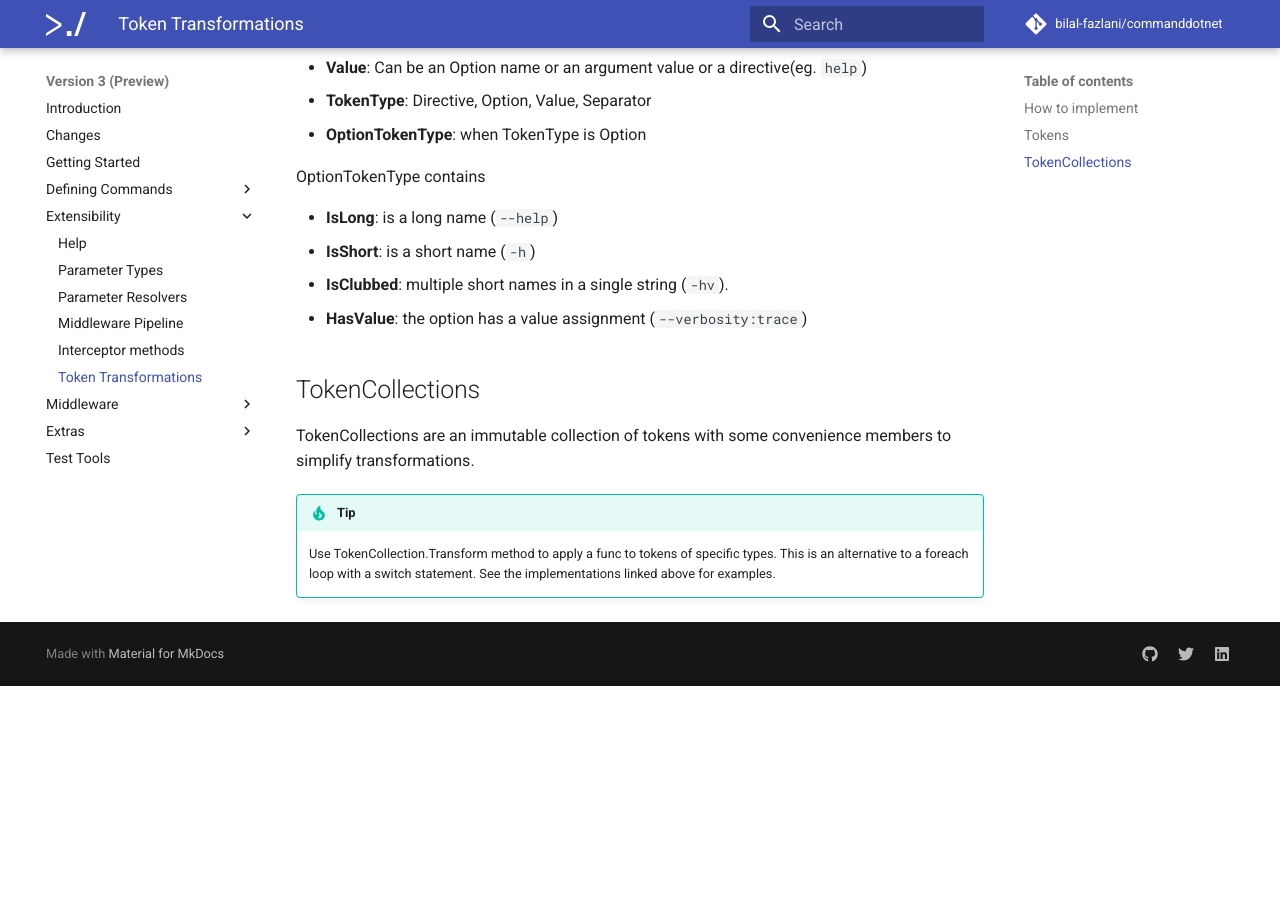
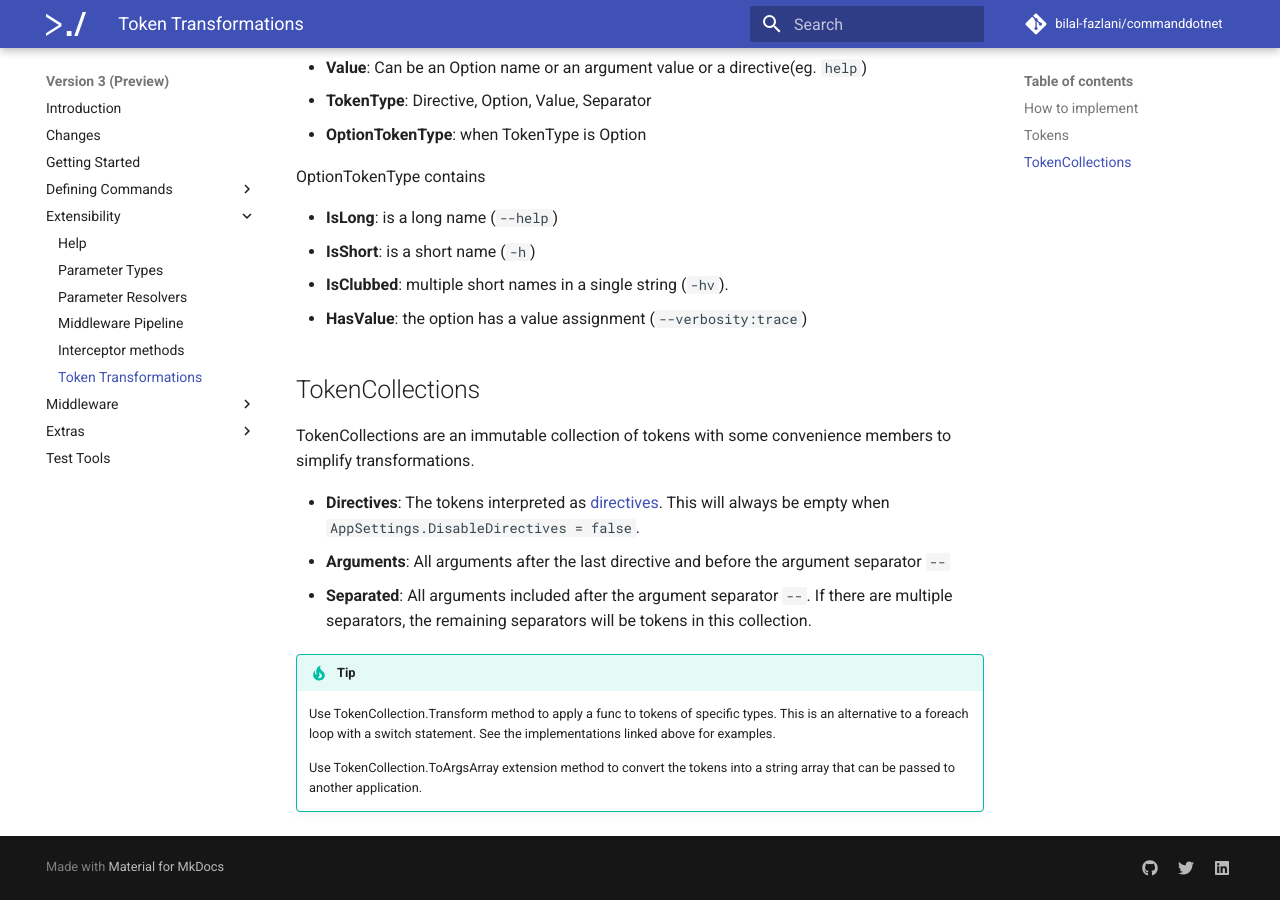
Before and after one commit to bilal-fazlani/commanddotnet, an MkDocs documentation site: the page built from docs/V3/Extensibility/token-transformations.md, in a window 1280 px wide and 900 px high, scrolled down 1039 px. Built offline with MkDocs 1.6.1 and Material for MkDocs 9.7.7, drawn with Linux system fonts in a browser that asks for light colours; comment, search, counter and statistics services are not loaded; before the commit the page ends 1725 px from its top, so only the background shows below that.

Commit message:
describe how to access separated args

```diff
--- a/docs/V3/Extensibility/token-transformations.md
+++ b/docs/V3/Extensibility/token-transformations.md
@@ -48,7 +48,15 @@ OptionTokenType contains
 
 TokenCollections are an immutable collection of tokens with some convenience members to simplify transformations.
 
+* __Directives__: The tokens interpreted as [directives](../Extras/directives.md). This will always be empty when `AppSettings.DisableDirectives = false`.
+* __Arguments__: All arguments after the last directive and before the argument separator `--`
+* __Separated__: All arguments included after the argument separator  `--`. If there are multiple separators, the remaining separators will be tokens in this collection.
+
+
 !!! Tip
     Use TokenCollection.Transform method to apply a func to tokens of specific types.
     This is an alternative to a foreach loop with a switch statement.
     See the implementations linked above for examples.
+
+    Use TokenCollection.ToArgsArray extension method to convert the tokens into a string
+    array that can be passed to another application.
```
